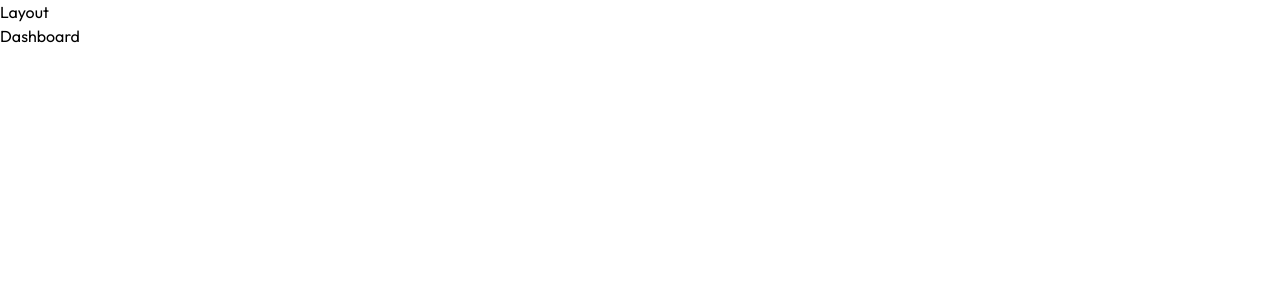
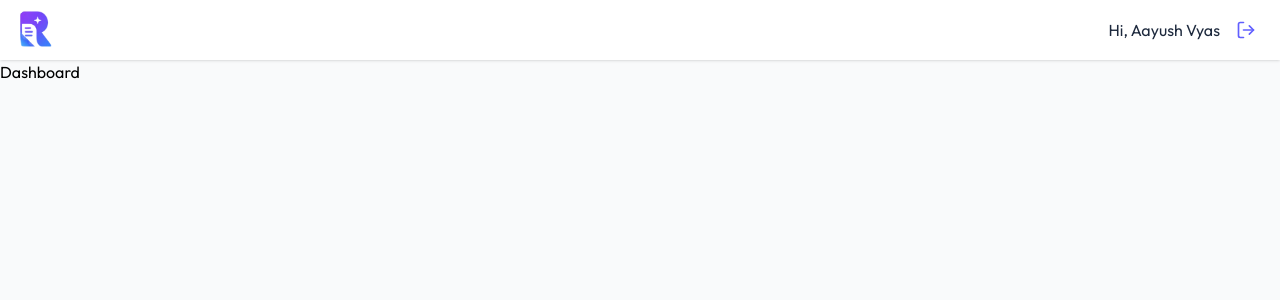
Before and after one commit to aayushvyas025/Resuvo, a React (Vite) app in the folder client/: page /app in a window 1280 px wide. Shown: the top 300 px of the page. Built offline with nearby package versions, Linux system fonts and the light colour scheme.

Commit message:
Add LayoutNavbar Component

```diff
--- a/client/src/Layout/Layout.jsx
+++ b/client/src/Layout/Layout.jsx
@@ -1,14 +1,13 @@
-import { Outlet } from "react-router-dom"
+import { Outlet } from "react-router-dom";
+import NavLayout from "../components/NavLayout";
 
 function Layout() {
   return (
-    <div>Layout
-
-        <div>
-            <Outlet />
-        </div>
-    </div>
-  )
+        <div className="min-h-screen bg-gray-50">
+      <NavLayout />
+        <Outlet />
+      </div>
+  );
 }
 
-export default Layout
+export default Layout;
--- /dev/null
+++ b/client/src/components/NavLayout.jsx
@@ -0,0 +1,38 @@
+import { Link, useNavigate } from "react-router-dom";
+import appLogo from "../assets/app-logo.png";
+import { LogOut } from "lucide-react";
+
+function NavLayout() {
+  const user = { name: "Aayush Vyas" };
+  const navigate = useNavigate();
+
+  function handleLogoutUser() {
+    navigate("/");
+  }
+
+  return (
+    <div className="shadow bg-white">
+      <nav className="flex items-center justify-between max-w-7xl mx-auto px-4 py-2.5 text-slate-800 transition-all">
+        <Link to="/">
+          <img
+            src={appLogo}
+            className="size-8 min-w-0 object-contain lg:size-10"
+            alt="Resuvo logo"
+          />
+        </Link>
+        <div className="flex gap-2 justify-between items-center text-base">
+          <p className="max-sm:hidden">Hi, {user?.name} </p>
+          <button
+            type="button"
+            onClick={handleLogoutUser}
+            className="text-indigo-500 transition-all ease-in-out duration-500 hover:text-indigo-800 px-2 py-2 rounded-full active:scale-95 hover:bg-indigo-200/60"
+          >
+            <LogOut className="size-5" />
+          </button>
+        </div>
+      </nav>
+    </div>
+  );
+}
+
+export default NavLayout;
--- a/client/src/components/home/Logo.jsx
+++ b/client/src/components/helpers/Logo.jsx
@@ -4,7 +4,7 @@ import { Link } from "react-router-dom";
 function Logo() {
   return (
     <Link
-      href="#"
+      to="#"
       aria-label="Resuvo home"
       className="inline-flex min-w-0 items-center gap-2 sm:gap-3"
     >
--- a/client/src/components/home/Footer.jsx
+++ b/client/src/components/home/Footer.jsx
@@ -1,4 +1,4 @@
-import Logo from "./Logo";
+import Logo from "../helpers/Logo";
 
 function Footer() {
   return (
--- a/client/src/components/home/Header.jsx
+++ b/client/src/components/home/Header.jsx
@@ -5,7 +5,7 @@ function Header() {
   return (
     <>
       <Banner />
-      <Navbar />
+      <Navbar  />
     </>
   );
 }
--- a/client/src/components/home/Navbar.jsx
+++ b/client/src/components/home/Navbar.jsx
@@ -1,6 +1,6 @@
 import { useState } from "react";
 import { Menu } from "lucide-react";
-import Logo from "./Logo";
+import Logo from "../helpers/Logo";
 import NavLinks from "./NavLinks";
 import ActionBtns from "./ActionBtns";
 import HamburgerMenu from "./HamburgerMenu";
```
